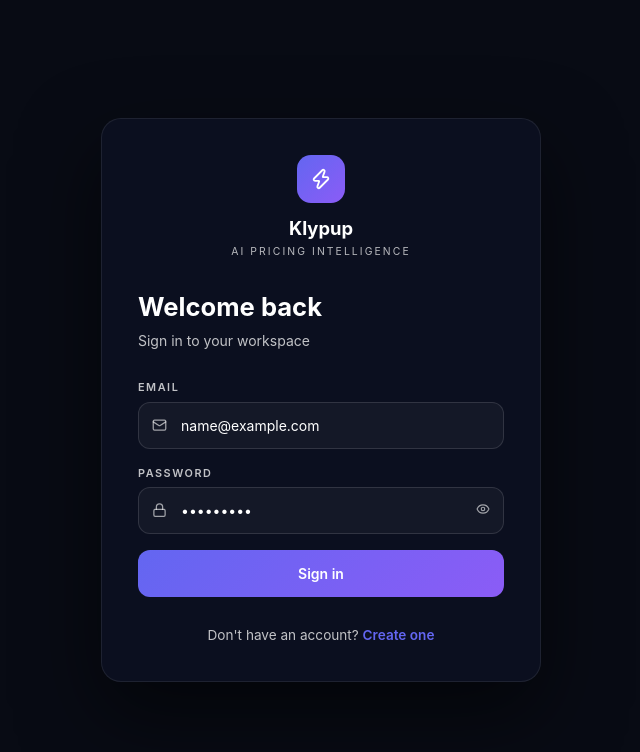
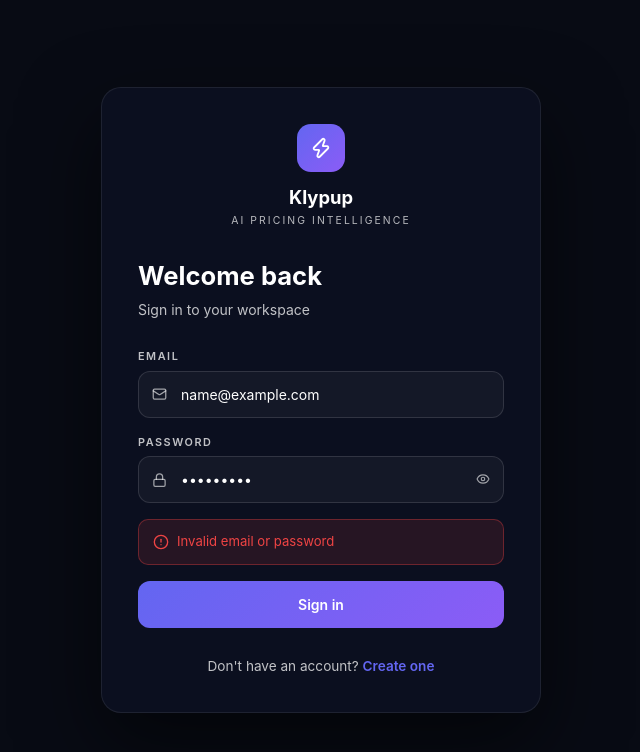
Before and after one commit to parthTyagi-tech/dynamic-pricing-intelligence-platform, a React app in the folder frontend/: page /login in a window 1280 px wide. Both pictures are taken after typing "name@example.com", "Sample123" into the empty fields and a click on the button "Sign in". Shown: the top 752 px of the page, without its empty margins (319-959 px from the left). Built offline with nearby package versions, Linux system fonts and the light colour scheme; no server answers; the HTML template or start-up script is replaced by a standard one.

Commit message:
Improve login error handling and authentication UX

```diff
--- a/frontend/src/pages/auth/Login.jsx
+++ b/frontend/src/pages/auth/Login.jsx
@@ -10,10 +10,12 @@ import {
   ArrowRight,
   Zap,
 } from "lucide-react";
+
 import { useAuth } from "../../context/AuthContext";
 
 const containerV = {
   hidden: {},
+
   visible: {
     transition: {
       staggerChildren: 0.09,
@@ -31,6 +33,7 @@ const itemV = {
   visible: {
     opacity: 1,
     y: 0,
+
     transition: {
       duration: 0.6,
     },
@@ -111,6 +114,7 @@ function Field({
             color: "#ffffff",
             fontSize: "0.875rem",
             outline: "none",
+            transition: "0.2s ease",
           }}
         />
 
@@ -168,6 +172,8 @@ export default function Login() {
   });
 
   const [errors, setErrors] = useState({});
+  const [authError, setAuthError] = useState("");
+
   const [showPw, setShowPw] = useState(false);
   const [loading, setLoading] = useState(false);
 
@@ -181,6 +187,8 @@ export default function Login() {
       ...er,
       [field]: "",
     }));
+
+    setAuthError("");
   };
 
   const validate = () => {
@@ -206,6 +214,8 @@ export default function Login() {
   const handleSubmit = async (ev) => {
     ev.preventDefault();
 
+    setAuthError("");
+
     const errs = validate();
 
     if (Object.keys(errs).length) {
@@ -217,9 +227,18 @@ export default function Login() {
 
     try {
       await login(form);
-      navigate(from, { replace: true });
+
+      navigate(from, {
+        replace: true,
+      });
     } catch (err) {
       console.log(err);
+
+      const message =
+        err.response?.data?.message ||
+        "Invalid email or password";
+
+      setAuthError(message);
     } finally {
       setLoading(false);
     }
@@ -388,6 +407,41 @@ export default function Login() {
               }
             />
 
+            <AnimatePresence>
+              {authError && (
+                <motion.div
+                  initial={{
+                    opacity: 0,
+                    y: -5,
+                  }}
+                  animate={{
+                    opacity: 1,
+                    y: 0,
+                  }}
+                  exit={{
+                    opacity: 0,
+                    y: -5,
+                  }}
+                  style={{
+                    padding: "12px 14px",
+                    borderRadius: 10,
+                    background:
+                      "rgba(239,68,68,0.12)",
+                    border:
+                      "1px solid rgba(239,68,68,0.35)",
+                    color: "#ef4444",
+                    fontSize: "0.82rem",
+                    display: "flex",
+                    alignItems: "center",
+                    gap: 8,
+                  }}
+                >
+                  <AlertCircle size={16} />
+                  {authError}
+                </motion.div>
+              )}
+            </AnimatePresence>
+
             <motion.button
               type="submit"
               disabled={loading}
@@ -407,7 +461,10 @@ export default function Login() {
                 color: "white",
                 fontSize: "0.875rem",
                 fontWeight: 600,
-                cursor: "pointer",
+                cursor: loading
+                  ? "not-allowed"
+                  : "pointer",
+                opacity: loading ? 0.7 : 1,
               }}
             >
               {loading
```
